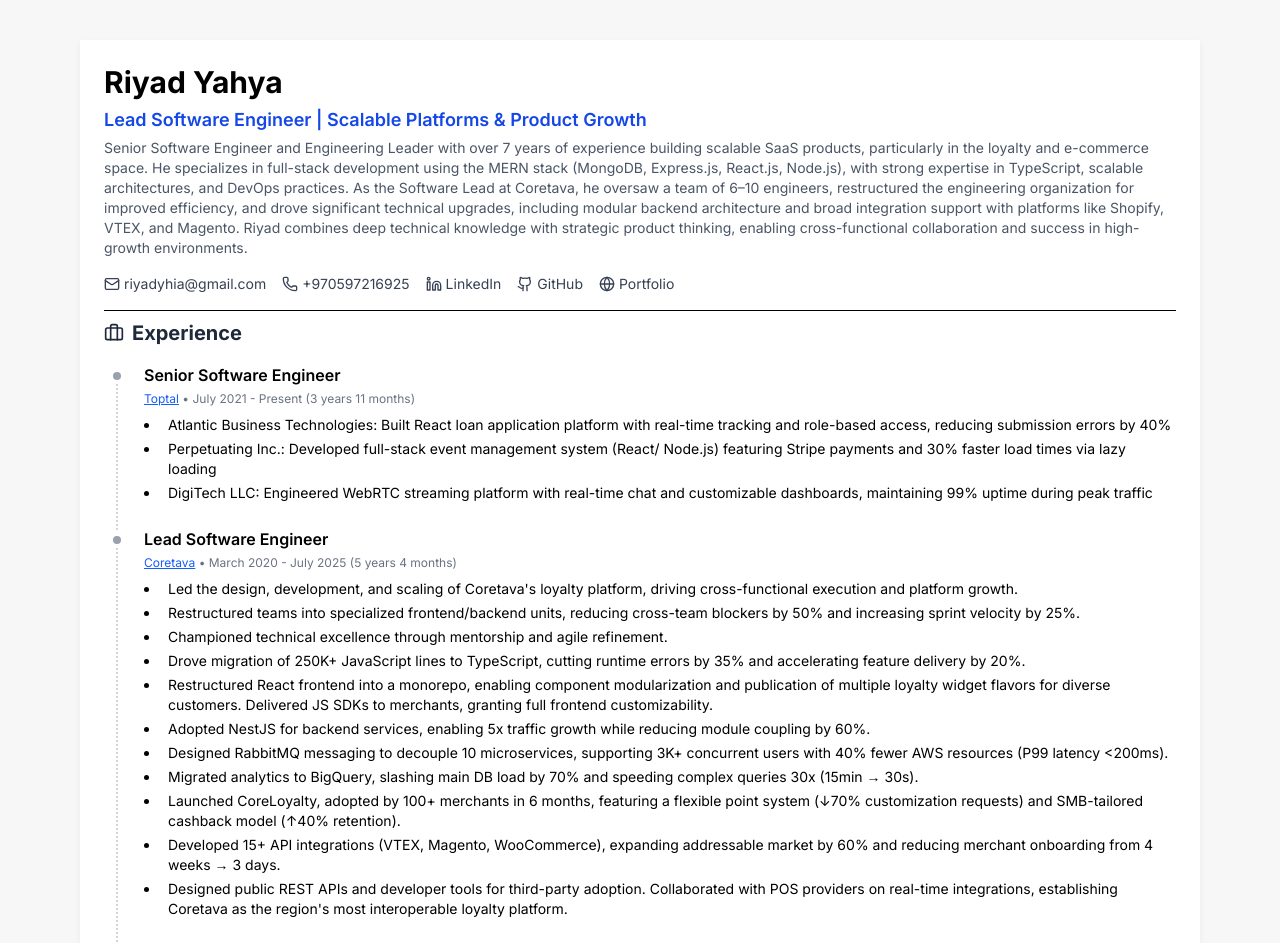
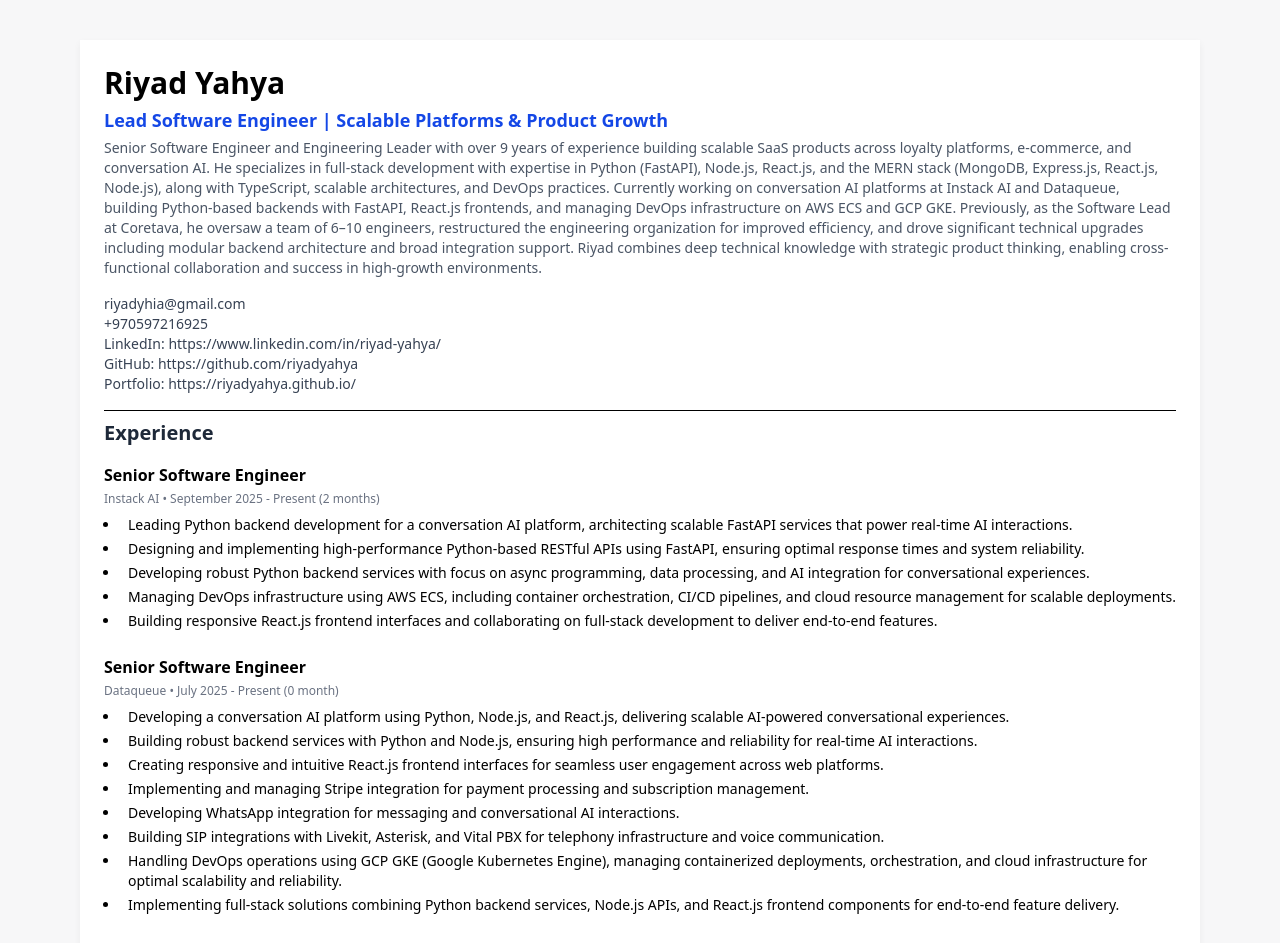
Before and after one commit to riyadyahya/riyadyahya.github.io, a Next.js app: page /resume in a window 1280 px wide. Shown: the top 943 px of the page. Built offline with nearby package versions, Linux system fonts and the light colour scheme.

Commit message:
Update Tailwind configuration, enhance personal summary, and add new experience entries for Instack AI and Dataqueue. Simplify layout components by removing unused imports and adjusting contact information format for ATS compatibility.

```diff
--- a/src/app/layout.tsx
+++ b/src/app/layout.tsx
@@ -1,11 +1,8 @@
 import type { Metadata } from 'next';
 import './globals.css';
-import { Inter } from "next/font/google";
 import profile from '../assets/profile.jpg';
 import GoogleAnalytics from "@/components/GoogleAnalytics";
 import {PERSONAL_INFO, TOP_SKILLS} from "@/constants";
-
-const inter = Inter({ subsets: ["latin"] });
 
 export const metadata: Metadata = {
   metadataBase: new URL('https://riyadyahya.github.io'),
@@ -123,7 +120,7 @@
       <meta name="color-scheme" content="light dark"/>
       <link rel="manifest" href="/manifest.json"/>
     </head>
-    <body className={`${inter.className}`}>
+    <body className="font-sans">
     <GoogleAnalytics/>
     <main className="min-h-screen">
           {children}
--- a/src/app/resume/components/EducationSection.tsx
+++ b/src/app/resume/components/EducationSection.tsx
@@ -1,11 +1,9 @@
-import { GraduationCap } from 'lucide-react';
 import { EDUCATION, formatDateRange } from '@/constants';
 
 export default function EducationSection() {
   return (
     <section>
-      <h2 className="text-xl font-bold text-gray-800 mb-4 flex items-center gap-2">
-        <GraduationCap className="w-5 h-5" />
+      <h2 className="text-xl font-bold text-gray-800 mb-4">
         Education
       </h2>
       <div className="mb-2">
--- a/src/app/resume/components/ExperienceTimeline.tsx
+++ b/src/app/resume/components/ExperienceTimeline.tsx
@@ -1,4 +1,3 @@
-import {Briefcase} from 'lucide-react';
 import {EXPERIENCE, formatDateRange, calculateDuration} from '@/constants';
 
 export default function ExperienceTimeline() {
@@ -20,22 +19,13 @@
 
     return (
         <section className="mb-8">
-            <h2 className="text-xl font-bold text-gray-800 mb-4 flex items-center gap-2">
-                <Briefcase className="w-5 h-5"/>
+            <h2 className="text-xl font-bold text-gray-800 mb-4">
                 Experience
             </h2>
-            <div className="relative pl-10">
-                {/* Timeline vertical line */}
-                <div className="absolute left-3 top-0 h-full w-0.5 border-l-2 border-dotted border-gray-300 my-1.5" style={{zIndex: 0}}/>
-
+            <div>
                 {
                     sortedPositions.map((position, index) => (
-                        <div key={`${position.companyKey}-${index}`} className="relative mb-6">
-                            <span className="absolute -left-5 top-2 w-4 h-4 bg-gray-400 rounded-full border-4 border-white z-10"
-                                  style={{
-                                      left: 'calc(var(--spacing) * -7 - 7px)',
-                                      top: 'calc(var(--spacing) * 2 - 3px)'
-                                  }}/>
+                        <div key={`${position.companyKey}-${index}`} className="mb-6">
                             <div>
                                 <div className="flex flex-col sm:flex-row sm:justify-between sm:items-center mb-1">
                                     <div>
@@ -43,18 +33,7 @@
                                     </div>
                                 </div>
                                 <div className="text-xs text-gray-500 mb-2">
-                                    {position.website ? (
-                                        <a
-                                            href={position.website}
-                                            target="_blank"
-                                            rel="noopener noreferrer"
-                                            className="text-blue-600 hover:text-blue-800 underline"
-                                        >
-                                            {position.company}
-                                        </a>
-                                    ) : (
-                                        position.company
-                                    )} • {formatDateRange(position.startDate, position.endDate)} ({calculateDuration(position.startDate, position.endDate)})
+                                    {position.company} • {formatDateRange(position.startDate, position.endDate)} ({calculateDuration(position.startDate, position.endDate)})
                                 </div>
                                 <ul className="list-disc text-sm space-y-1 ml-4">
                                     {position.achievements.map((achievement, achievementIndex) => (
--- a/src/app/resume/components/ProfileHeader.tsx
+++ b/src/app/resume/components/ProfileHeader.tsx
@@ -1,5 +1,4 @@
 import {CONTACT_INFO, PERSONAL_INFO} from '@/constants';
-import {Github, Globe, Linkedin, Mail, Phone} from 'lucide-react';
 
 export default function ProfileHeader() {
     return (
@@ -7,25 +6,14 @@
             <h1 className="text-3xl font-bold leading-tight mb-1">{PERSONAL_INFO.name}</h1>
             <div className="text-lg text-blue-700 font-semibold mb-1">{PERSONAL_INFO.title}</div>
             <div className="text-gray-600 text-sm mb-4">{PERSONAL_INFO.summary}</div>
-            {/* Contact Info */}
-            <div className="flex flex-wrap gap-4 items-center text-sm text-gray-700 mb-4">
-                <a href={`mailto:${CONTACT_INFO.email}`} className="flex items-center gap-1 hover:text-blue-700"
-                   title="Email"><Mail size={16}/>{CONTACT_INFO.email}</a>
-                <a href={`tel:${CONTACT_INFO.phone}`} className="flex items-center gap-1 hover:text-blue-700"
-                   title="Phone"><Phone size={16}/>{CONTACT_INFO.phone}</a>
-                <a href={CONTACT_INFO.linkedin} target="_blank" rel="noopener noreferrer"
-                   className="flex items-center gap-1 hover:text-blue-700" title="LinkedIn"><Linkedin size={16}/>LinkedIn</a>
-                <a href={CONTACT_INFO.github} target="_blank" rel="noopener noreferrer"
-                   className="flex items-center gap-1 hover:text-blue-700" title="GitHub"><Github size={16}/>GitHub</a>
-                <a href={CONTACT_INFO.portfolio} target="_blank" rel="noopener noreferrer"
-                   className="flex items-center gap-1 hover:text-blue-700" title="Portfolio"><Globe size={16}/>Portfolio</a>
+            {/* Contact Info - Plain text format for ATS compatibility */}
+            <div className="text-sm text-gray-700 mb-4">
+                <div>{CONTACT_INFO.email}</div>
+                <div>{CONTACT_INFO.phone}</div>
+                <div>LinkedIn: {CONTACT_INFO.linkedin}</div>
+                <div>GitHub: {CONTACT_INFO.github}</div>
+                <div>Portfolio: {CONTACT_INFO.portfolio}</div>
             </div>
-            {/* Skill Tags */}
-            {/* <div className="flex flex-wrap gap-2 mb-2">
-          {TOP_SKILLS.map((skill) => (
-            <span key={skill} className="bg-gray-100 text-gray-700 text-xs px-3 py-1 rounded-full border border-gray-200">{skill}</span>
-          ))}
-        </div> */}
         </div>
     );
 }
--- a/src/app/resume/components/SkillsSection.tsx
+++ b/src/app/resume/components/SkillsSection.tsx
@@ -1,12 +1,10 @@
 import React from 'react';
 import { SKILLS_DETAILED } from '@/constants';
-import { Settings2 } from 'lucide-react';
 
 export default function SkillsSection() {
   return (
     <section className="mb-8">
-      <h2 className="text-xl font-bold text-gray-800 mb-4 flex items-center gap-2">
-        <Settings2 className="w-5 h-5" />
+      <h2 className="text-xl font-bold text-gray-800 mb-4">
         Skills
       </h2>
       <div className="grid grid-cols-1 md:grid-cols-2 gap-x-12 gap-y-2">
--- a/src/constants.ts
+++ b/src/constants.ts
@@ -39,7 +39,7 @@
 export const PERSONAL_INFO = {
   name: "Riyad Yahya",
   title: "Lead Software Engineer | Scalable Platforms & Product Growth",
-  summary: "Senior Software Engineer and Engineering Leader with over 7 years of experience building scalable SaaS products, particularly in the loyalty and e-commerce space. He specializes in full-stack development using the MERN stack (MongoDB, Express.js, React.js, Node.js), with strong expertise in TypeScript, scalable architectures, and DevOps practices. As the Software Lead at Coretava, he oversaw a team of 6–10 engineers, restructured the engineering organization for improved efficiency, and drove significant technical upgrades, including modular backend architecture and broad integration support with platforms like Shopify, VTEX, and Magento. Riyad combines deep technical knowledge with strategic product thinking, enabling cross-functional collaboration and success in high-growth environments.",
+  summary: "Senior Software Engineer and Engineering Leader with over 9 years of experience building scalable SaaS products across loyalty platforms, e-commerce, and conversation AI. He specializes in full-stack development with expertise in Python (FastAPI), Node.js, React.js, and the MERN stack (MongoDB, Express.js, React.js, Node.js), along with TypeScript, scalable architectures, and DevOps practices. Currently working on conversation AI platforms at Instack AI and Dataqueue, building Python-based backends with FastAPI, React.js frontends, and managing DevOps infrastructure on AWS ECS and GCP GKE. Previously, as the Software Lead at Coretava, he oversaw a team of 6–10 engineers, restructured the engineering organization for improved efficiency, and drove significant technical upgrades including modular backend architecture and broad integration support. Riyad combines deep technical knowledge with strategic product thinking, enabling cross-functional collaboration and success in high-growth environments.",
   profileImage: "/profile.jpg"
 };
 
@@ -94,6 +94,47 @@
 };
 
 export const EXPERIENCE = {
+  instack: {
+    company: "Instack AI",
+    website: "https://aivocall.com",
+    location: "Remote",
+    positions: [
+      {
+        title: "Senior Software Engineer",
+        startDate: new Date(2025, 8, 5), // September 5, 2025
+        endDate: undefined, // Present
+        achievements: [
+          "Leading Python backend development for a conversation AI platform, architecting scalable FastAPI services that power real-time AI interactions.",
+          "Designing and implementing high-performance Python-based RESTful APIs using FastAPI, ensuring optimal response times and system reliability.",
+          "Developing robust Python backend services with focus on async programming, data processing, and AI integration for conversational experiences.",
+          "Managing DevOps infrastructure using AWS ECS, including container orchestration, CI/CD pipelines, and cloud resource management for scalable deployments.",
+          "Building responsive React.js frontend interfaces and collaborating on full-stack development to deliver end-to-end features."
+        ]
+      }
+    ]
+  },
+  dataqueue: {
+    company: "Dataqueue",
+    website: "https://www.dataqueue.ai/",
+    location: "Remote",
+    positions: [
+      {
+        title: "Senior Software Engineer",
+        startDate: new Date(2025, 6, 1), // July 1, 2025
+        endDate: undefined, // Present
+        achievements: [
+          "Developing a conversation AI platform using Python, Node.js, and React.js, delivering scalable AI-powered conversational experiences.",
+          "Building robust backend services with Python and Node.js, ensuring high performance and reliability for real-time AI interactions.",
+          "Creating responsive and intuitive React.js frontend interfaces for seamless user engagement across web platforms.",
+          "Implementing and managing Stripe integration for payment processing and subscription management.",
+          "Developing WhatsApp integration for messaging and conversational AI interactions.",
+          "Building SIP integrations with Livekit, Asterisk, and Vital PBX for telephony infrastructure and voice communication.",
+          "Handling DevOps operations using GCP GKE (Google Kubernetes Engine), managing containerized deployments, orchestration, and cloud infrastructure for optimal scalability and reliability.",
+          "Implementing full-stack solutions combining Python backend services, Node.js APIs, and React.js frontend components for end-to-end feature delivery."
+        ]
+      }
+    ]
+  },
   coretava: {
     company: "Coretava",
     website: "https://coretava.com",
@@ -102,7 +143,7 @@
       {
         title: "Lead Software Engineer",
         startDate: new Date(2020, 2, 1),
-        endDate: new Date(2025, 6, 30),
+        endDate: new Date(2025, 6, 1), // July 1, 2025
         achievements: [
           "Led the design, development, and scaling of Coretava's loyalty platform, driving cross-functional execution and platform growth.",
           "Restructured teams into specialized frontend/backend units, reducing cross-team blockers by 50% and increasing sprint velocity by 25%.",
@@ -143,23 +184,6 @@
       }
     ]
   },
-  toptal: {
-    company: "Toptal",
-    website: "https://toptal.com",
-    location: "Palestinian Authority",
-    positions: [
-      {
-        title: "Senior Software Engineer",
-        startDate: new Date(2021, 6, 1), // July 2021
-        endDate: undefined, // Present
-        achievements: [
-          "Atlantic Business Technologies: Built React loan application platform with real-time tracking and role-based access, reducing submission errors by 40%",
-          "Perpetuating Inc.: Developed full-stack event management system (React/ Node.js) featuring Stripe payments and 30% faster load times via lazy loading",
-          "DigiTech LLC: Engineered WebRTC streaming platform with real-time chat and customizable dashboards, maintaining 99% uptime during peak traffic"
-        ]
-      }
-    ]
-  },
   freightos: {
     company: "Freightos",
     website: "https://freightos.com",
--- a/tailwind.config.ts
+++ b/tailwind.config.ts
@@ -13,7 +13,7 @@
         foreground: 'var(--foreground)',
       },
       fontFamily: {
-        sans: ['Inter', 'system-ui', 'sans-serif'],
+        sans: ['Arial', 'Calibri', 'Times New Roman', 'Helvetica', 'system-ui', 'sans-serif'],
       },
       animation: {
         'fade-in': 'fadeIn 0.5s ease-in-out',
```
